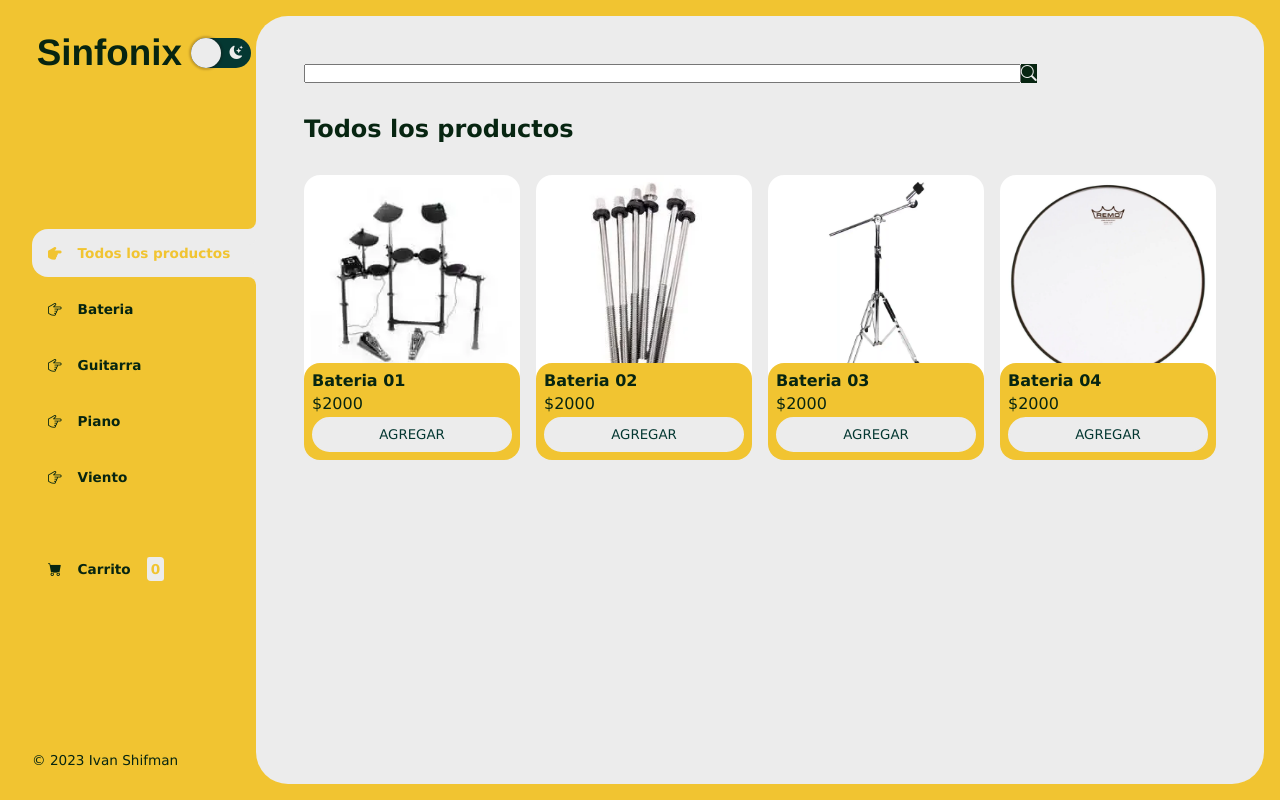
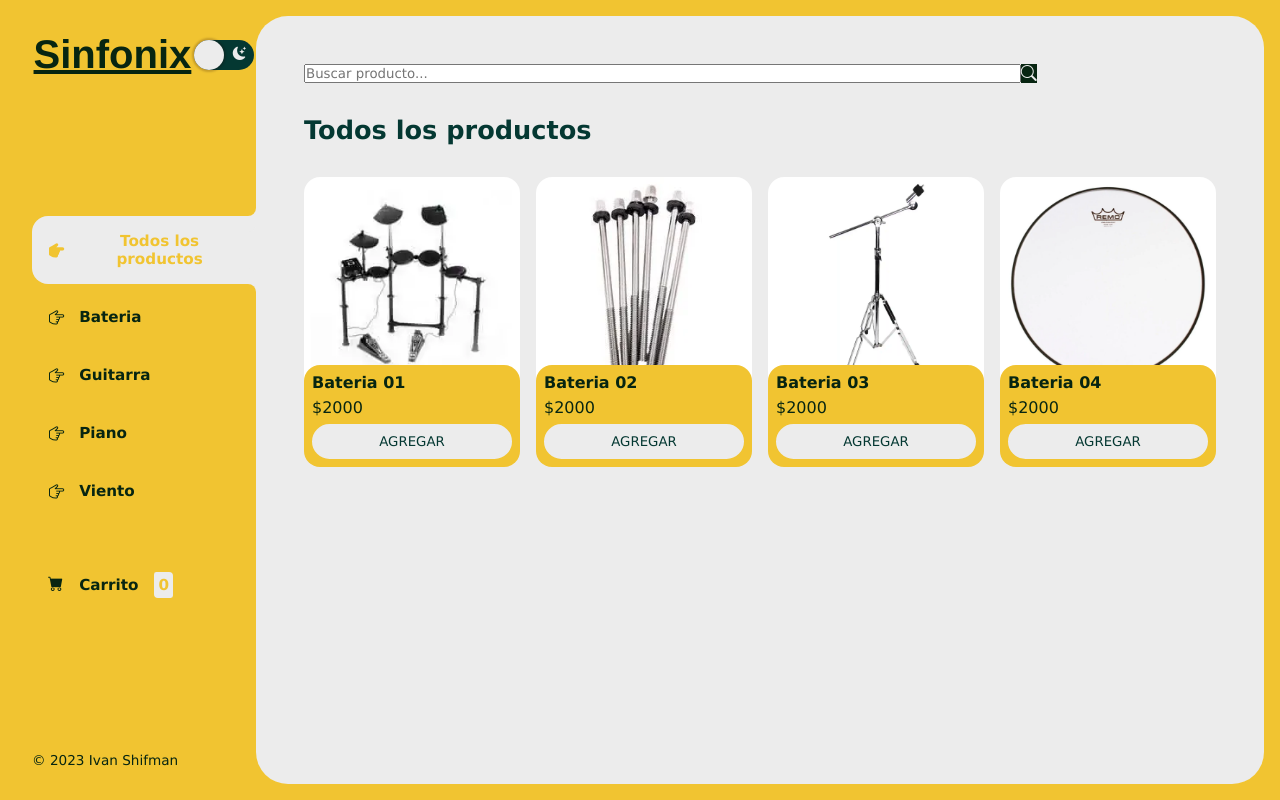
Before and after one commit to ivanshifman/ShifmanProyectoJS, a plain HTML site: page index.html in a window 1280 px wide. Drawn offline with nearby package versions, Linux system fonts and the light colour scheme.

Commit message:
nuevos estilos

```diff
--- a/css/style.css
+++ b/css/style.css
@@ -43,7 +43,8 @@ header {
 }
 
 .logo {
-    font-size: 2.3rem;
+    font-size: 2.5rem;
+    text-decoration: underline;
     font-weight: bold;
     font-family: 'Franklin Gothic Medium', 'Arial Narrow', Arial, sans-serif;
 }
@@ -112,14 +113,13 @@ header {
     background-color: transparent;
     border: 0;
     color: var(--color-black);
-    font-size: 1rem;
+    font-size: 0.95rem;
     cursor: pointer;
     display: flex;
     align-items: center;
     gap: 1rem;
     font-weight: 600;
     padding: 1rem;
-    font-size: .85rem;
 }
 
 .boton-menu.active {
@@ -206,8 +206,9 @@ main {
 }
 
 .titulo-principal {
-    color: var(--color-black);
+    color: var(--color-gray);
     margin-bottom: 2rem;
+    font-size: 1.6rem;
 }
 
 .contenedor-productos {
@@ -230,7 +231,7 @@ main {
     position: relative;
     display: flex;
     flex-direction: column;
-    gap: .25rem;
+    gap: .4rem;
 }
 
 .producto-titulo {
--- a/index.html
+++ b/index.html
@@ -35,7 +35,7 @@
 
         <main>
             <div class="buscador">
-                <input type="search"id="search">
+                <input type="search"id="search" placeholder="Buscar producto...">
                 <label for="search"><i class="bi bi-search"></i></label>
             </div>
             <h2 class="titulo-principal">Todos los productos</h2>
```
